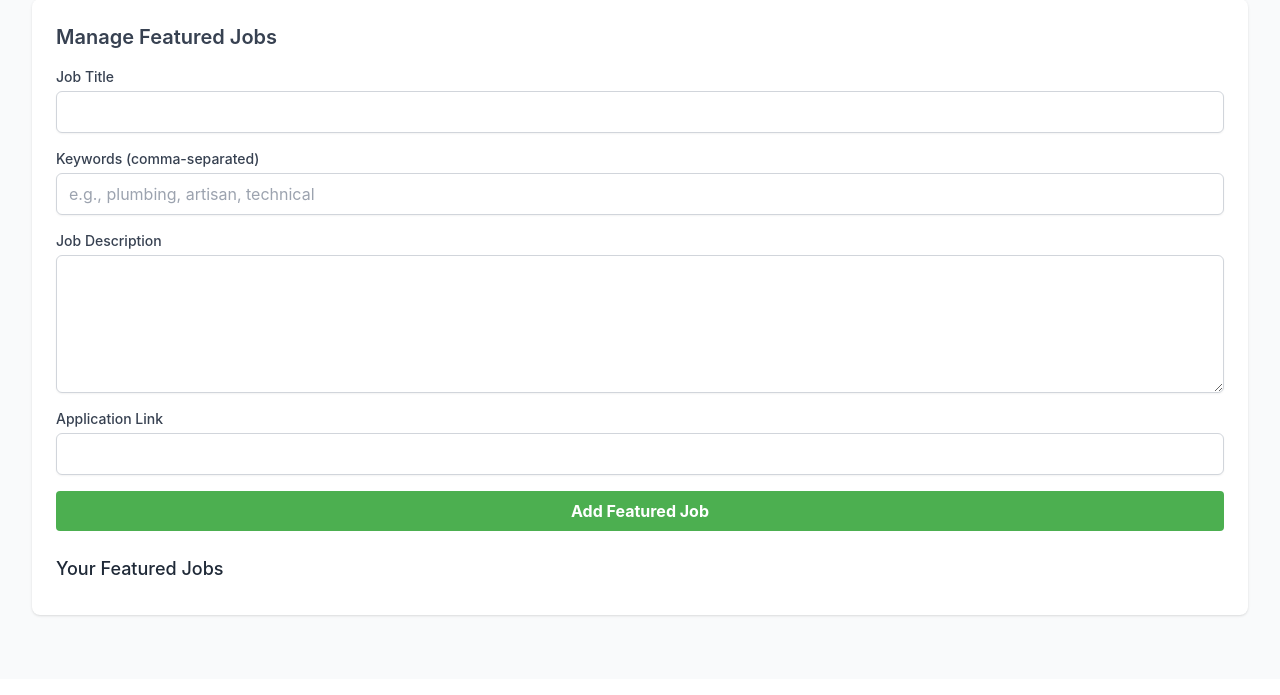
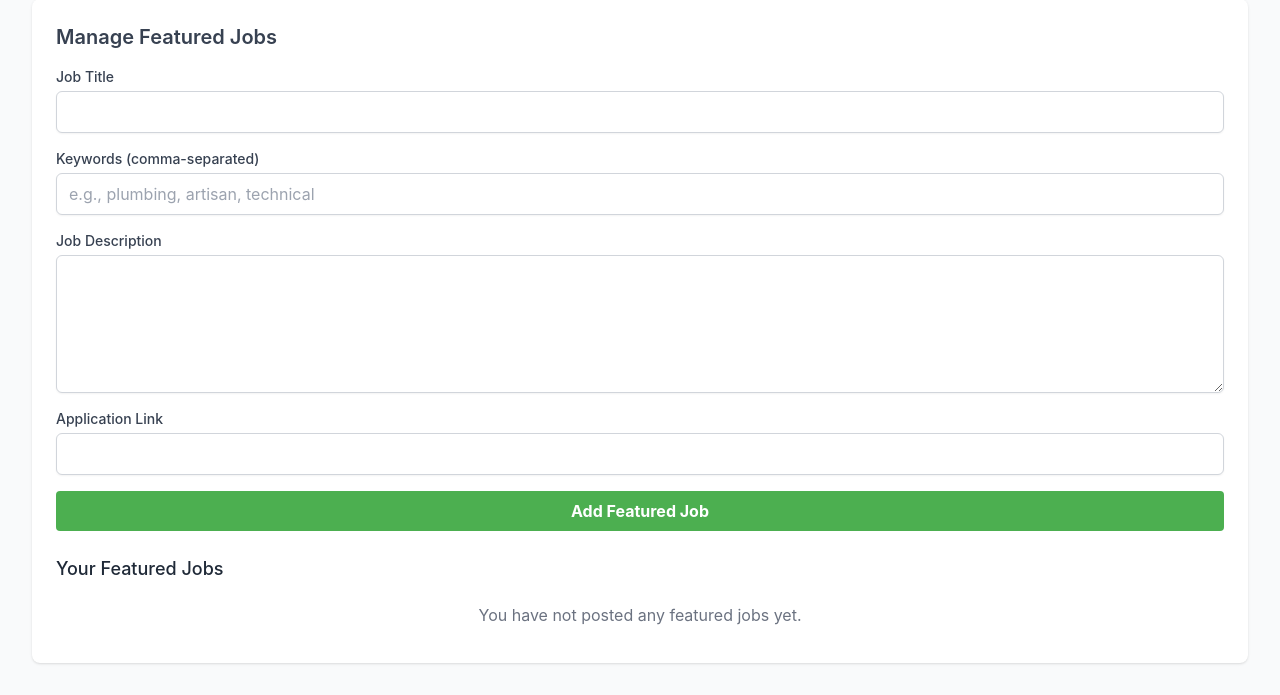
Before and after one commit to s-kay/jibujob-bot, a FastAPI app: template templates/dashboard.html in a window 1280 px wide. Shown: the part 121-816 px from the top of the page. Before the commit the page ends 738 px from the top, so only its background shows below. Run offline with FastAPI, Linux system fonts and the light colour scheme; the template is opened without the code that fills it, so the values that code supplies are empty; some libraries are stand-ins or nearby versions.

Commit message:
updated to accommodate roles

```diff
--- a/templates/dashboard.html
+++ b/templates/dashboard.html
@@ -75,6 +75,9 @@
                                 </div>
                                 <button onclick="deleteItem('event', '{{ event.id }}')" class="text-red-500 hover:text-red-700 font-semibold">Delete</button>
                             </li>
+                            {% else %}
+                            <!-- THE FIX: "Empty state" message for events -->
+                            <li class="p-3 text-center text-gray-500">You have not created any events yet.</li>
                             {% endfor %}
                         </ul>
                     </div>
@@ -114,6 +117,9 @@
                                 </div>
                                 <button onclick="deleteItem('job', '{{ job.id }}')" class="text-red-500 hover:text-red-700 font-semibold">Delete</button>
                             </li>
+                            {% else %}
+                            <!-- THE FIX: "Empty state" message for jobs -->
+                            <li class="p-3 text-center text-gray-500">You have not posted any featured jobs yet.</li>
                             {% endfor %}
                         </ul>
                     </div>
```
